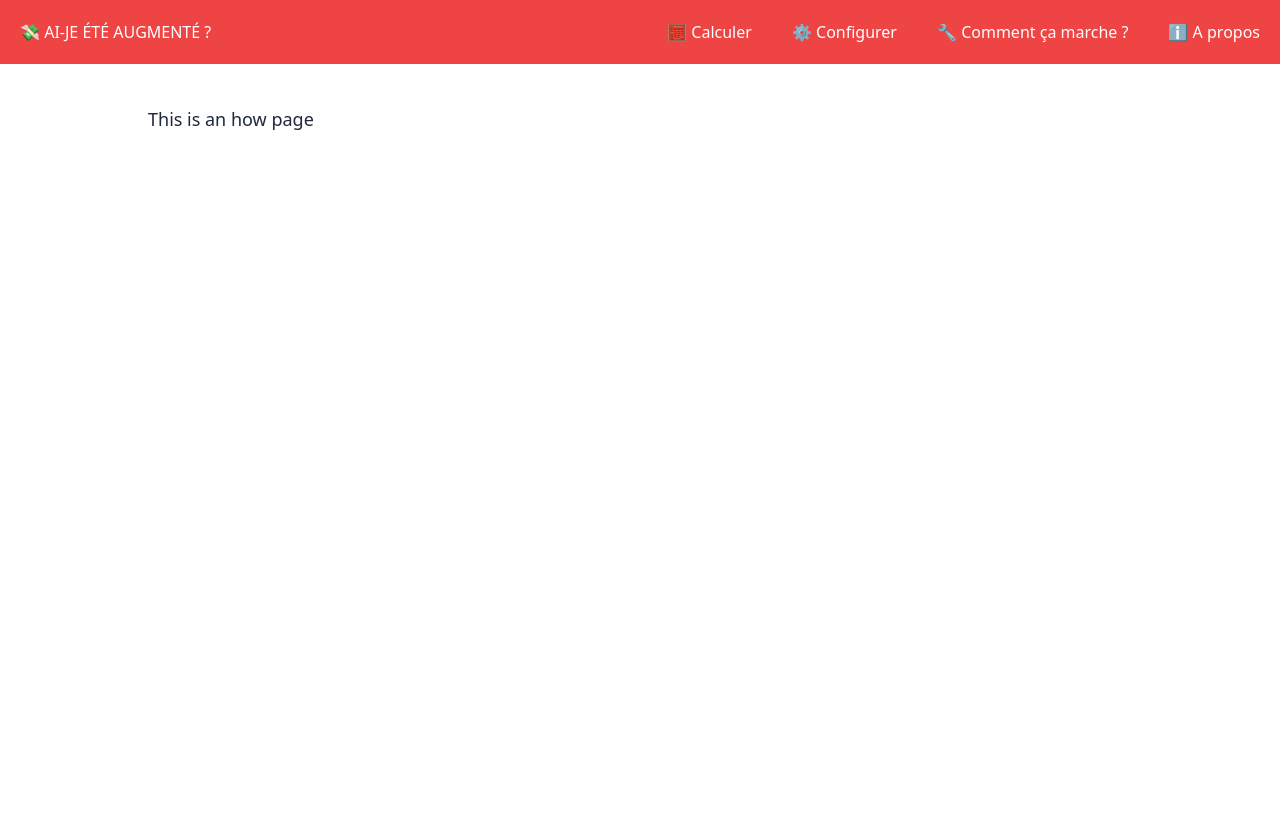
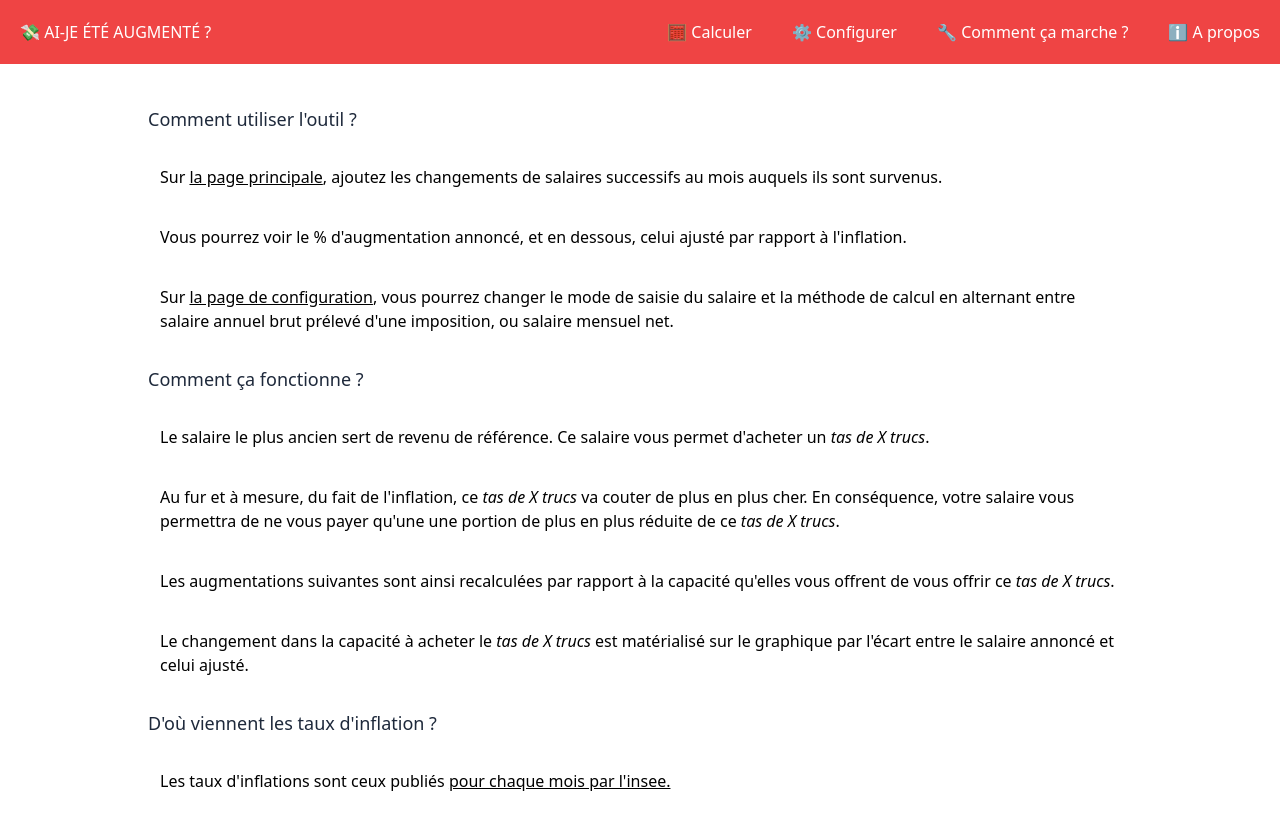
Before and after one commit to quentinlegot/ai-je-ete-augmente, a Vue app: page /how in a window 1280 px wide. Shown: the top 830 px of the page. Before the commit the page ends 800 px from the top, so only its background shows below. Built offline with nearby package versions, Linux system fonts and the light colour scheme.

Commit message:
feat: add how view

```diff
--- a/src/views/HowView.vue
+++ b/src/views/HowView.vue
@@ -1,5 +1,46 @@
 <template>
   <main class="mx-auto max-w-screen-lg p-5">
-    <h2 class="my-5 text-lg text-slate-800">This is an how page</h2>
+    <h2 class="my-5 text-lg text-slate-800">Comment utiliser l'outil ?</h2>
+    <p class="mb-3 p-3">
+      Sur <RouterLink to="/" class="underline">la page principale</RouterLink>, ajoutez les
+      changements de salaires successifs au mois auquels ils sont survenus.
+    </p>
+    <p class="mb-3 p-3">
+      Vous pourrez voir le % d'augmentation annoncé, et en dessous, celui ajusté par rapport à
+      l'inflation.
+    </p>
+    <p class="mb-3 p-3">
+      Sur <RouterLink to="/configure" class="underline">la page de configuration</RouterLink>, vous
+      pourrez changer le mode de saisie du salaire et la méthode de calcul en alternant entre
+      salaire annuel brut prélevé d'une imposition, ou salaire mensuel net.
+    </p>
+    <h2 class="my-5 text-lg text-slate-800">Comment ça fonctionne ?</h2>
+    <p class="mb-3 p-3">
+      Le salaire le plus ancien sert de revenu de référence. Ce salaire vous permet d'acheter un
+      <i>tas de X trucs</i>.
+    </p>
+    <p class="mb-3 p-3">
+      Au fur et à mesure, du fait de l'inflation, ce <i>tas de X trucs</i> va couter de plus en plus
+      cher. En conséquence, votre salaire vous permettra de ne vous payer qu'une une portion de plus
+      en plus réduite de ce <i>tas de X trucs</i>.
+    </p>
+    <p class="mb-3 p-3">
+      Les augmentations suivantes sont ainsi recalculées par rapport à la capacité qu'elles vous
+      offrent de vous offrir ce <i>tas de X trucs</i>.
+    </p>
+    <p class="mb-3 p-3">
+      Le changement dans la capacité à acheter le <i>tas de X trucs</i> est matérialisé sur le
+      graphique par l'écart entre le salaire annoncé et celui ajusté.
+    </p>
+    <h2 class="my-5 text-lg text-slate-800">D'où viennent les taux d'inflation ?</h2>
+    <p class="mb-3 p-3">
+      Les taux d'inflations sont ceux publiés
+      <a
+        href="https://www.insee.fr/fr/statistiques?taille=100&debut=0&theme=30&conjoncture=43"
+        target="_blank"
+        class="underline"
+        >pour chaque mois par l'insee.</a
+      >
+    </p>
   </main>
 </template>
```
